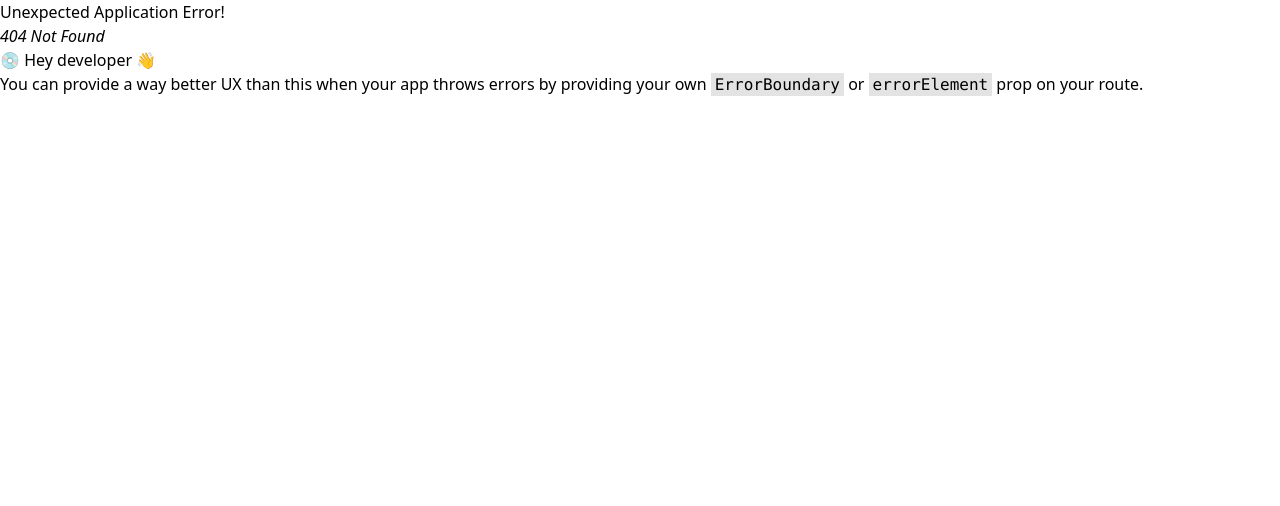
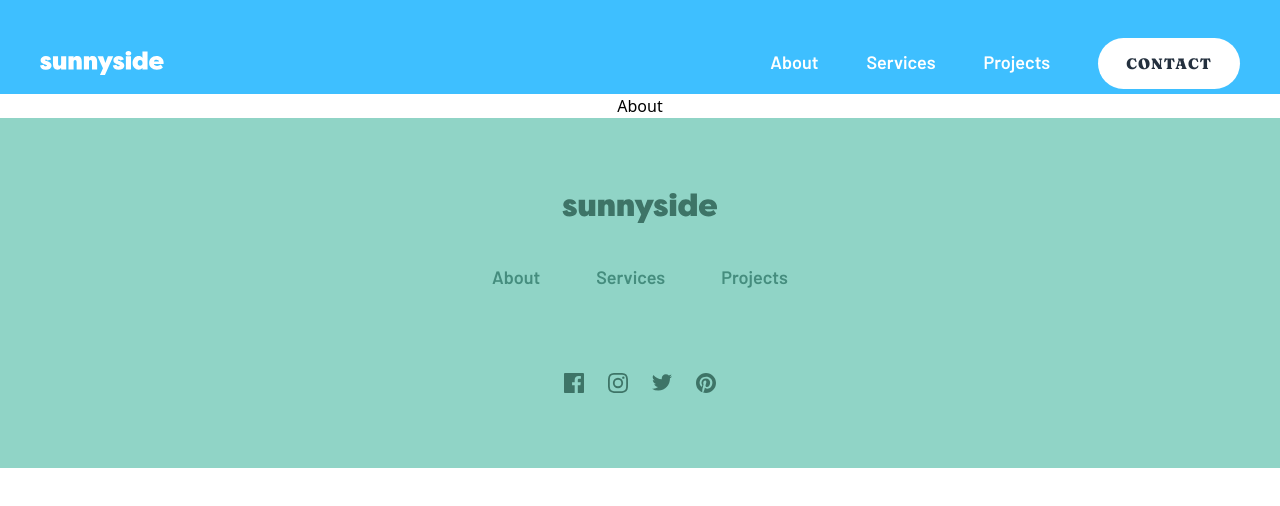
Before and after one commit to JakubM-I/agency-landing-page, a React (Vite) app: page /about in a window 1280 px wide. Before the commit this address had no page. Shown: the top 506 px of the page. Built offline with nearby package versions, Linux system fonts and the light colour scheme.

Commit message:
Add new route - about page

```diff
--- /dev/null
+++ b/src/features/about/index.tsx
@@ -0,0 +1,11 @@
+const AboutPage: React.FC = () => {
+
+    return (
+        <div className="mx-auto w-fit">
+            <p>About</p>
+        </div>
+
+    )
+}
+
+export default AboutPage;
```
Also changed, not shown: src/features/routes/routes.tsx (+8 -1 lines).
